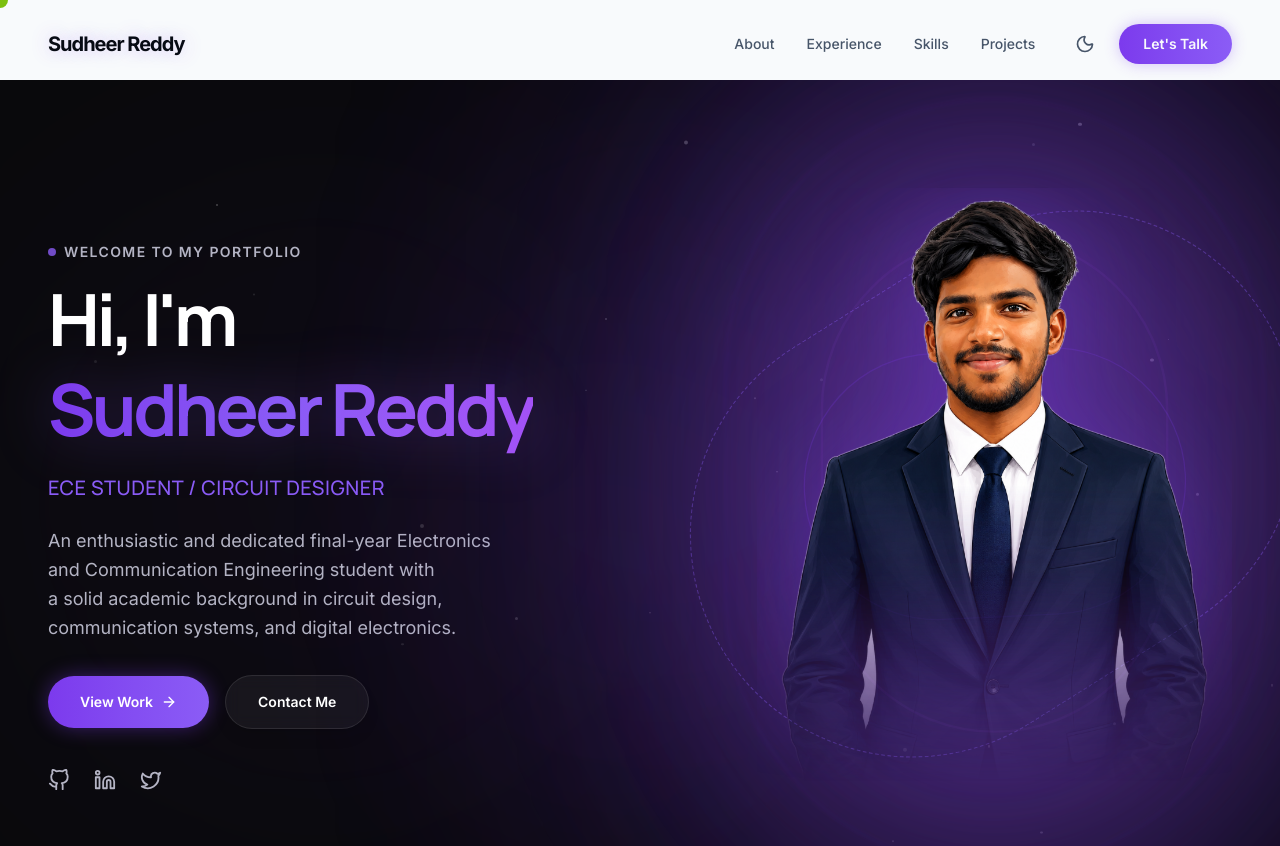
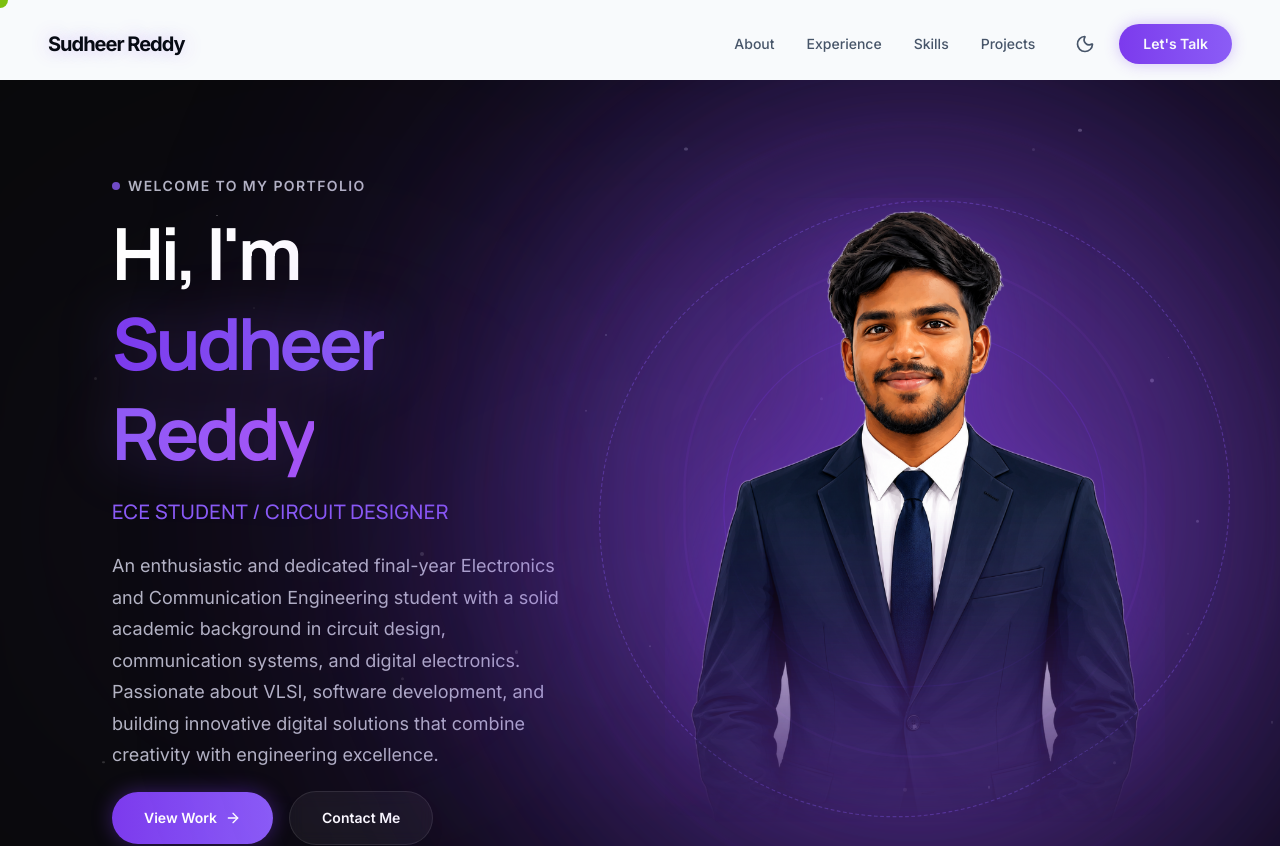
Before and after one commit to SudheerReddy007/SUDHEER-PORTFOLIO, a Next.js app: page / in a window 1280 px wide. Shown: the top 846 px of the page. Built offline with nearby package versions, Linux system fonts and the light colour scheme.

Commit message:
Refine hero layout: adjust columns template to 45/55, shift text block right, increase text width, and update description content

```diff
--- a/src/components/sections/Hero.tsx
+++ b/src/components/sections/Hero.tsx
@@ -89,13 +89,13 @@ export function Hero() {
         ))}
       </div>
 
-      <div className="container mx-auto px-6 md:px-12 grid grid-cols-1 lg:grid-cols-12 gap-16 lg:gap-8 items-center relative z-10">
+      <div className="container mx-auto px-6 md:px-12 grid grid-cols-1 lg:grid-cols-[45fr_55fr] gap-16 lg:gap-8 items-center relative z-10">
         {/* Left Column - Content */}
         <motion.div
           initial={{ opacity: 0, x: -30 }}
           animate={{ opacity: 1, x: 0 }}
           transition={{ duration: 0.8, ease: "easeOut" }}
-          className="lg:col-span-7 flex flex-col items-start text-left"
+          className="flex flex-col items-start text-left lg:pl-16"
           style={{ x: mousePos.x * 0.2, y: mousePos.y * 0.2 }}
         >
           <motion.span
@@ -133,9 +133,9 @@ export function Hero() {
             initial={{ opacity: 0, y: 15 }}
             animate={{ opacity: 1, y: 0 }}
             transition={{ delay: 0.5, duration: 0.6 }}
-            className="text-base md:text-lg text-[#B4B4C4] max-w-xl mb-8 leading-relaxed text-balance"
+            className="text-base md:text-lg text-[#B4B4C4] max-w-[650px] mb-5 leading-[1.75]"
           >
-            An enthusiastic and dedicated final-year Electronics and Communication Engineering student with a solid academic background in circuit design, communication systems, and digital electronics.
+            An enthusiastic and dedicated final-year Electronics and Communication Engineering student with a solid academic background in circuit design, communication systems, and digital electronics. Passionate about VLSI, software development, and building innovative digital solutions that combine creativity with engineering excellence.
           </motion.p>
 
           {/* CTA Buttons */}
@@ -202,7 +202,7 @@ export function Hero() {
         </motion.div>
 
         {/* Right Column - Portrait & Ambient Glow */}
-        <div className="lg:col-span-5 flex items-center justify-center relative min-h-[480px] md:min-h-[580px] lg:min-h-[680px] w-full self-center">
+        <div className="flex items-center justify-center relative min-h-[480px] md:min-h-[580px] lg:min-h-[680px] w-full self-center">
           {/* Layered glows and concentric rings behind the portrait */}
           <div className="absolute inset-0 flex items-center justify-center pointer-events-none scale-125 -translate-y-8">
             {/* Glowing cores */}
```
